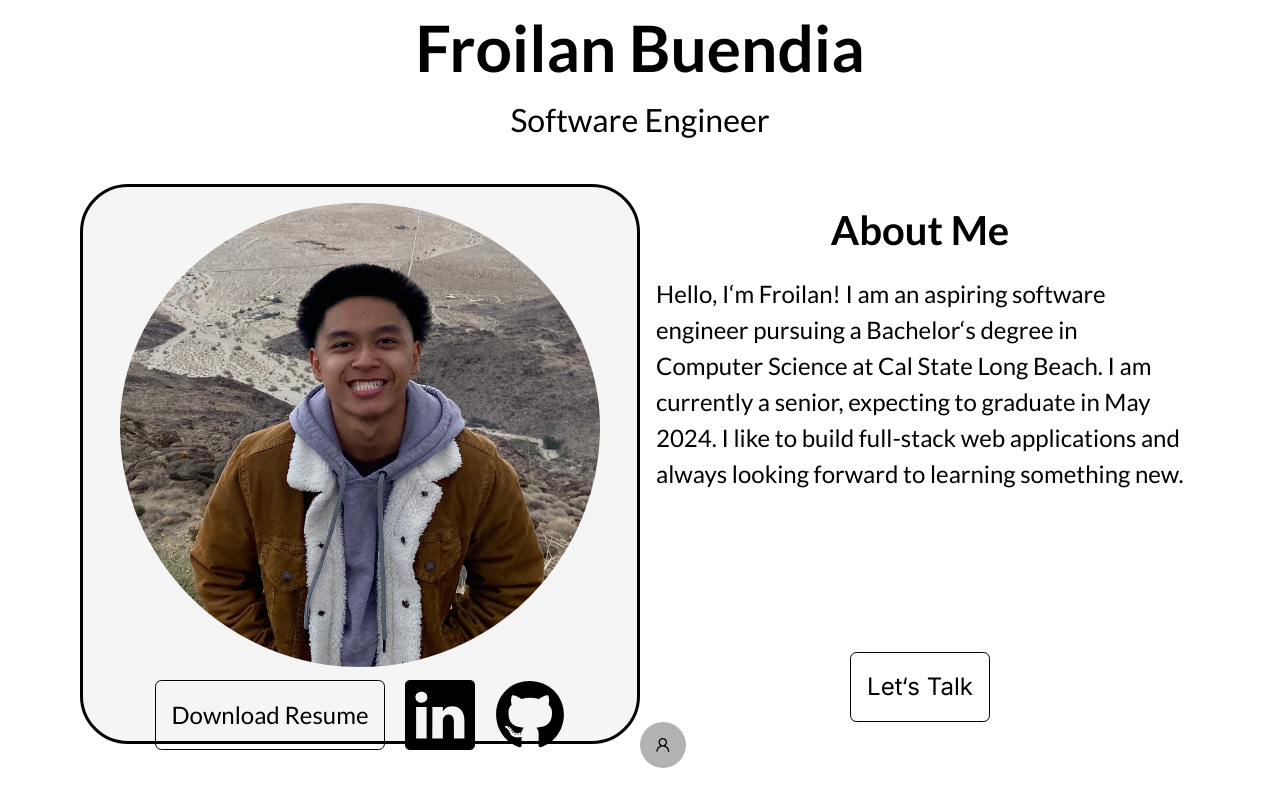
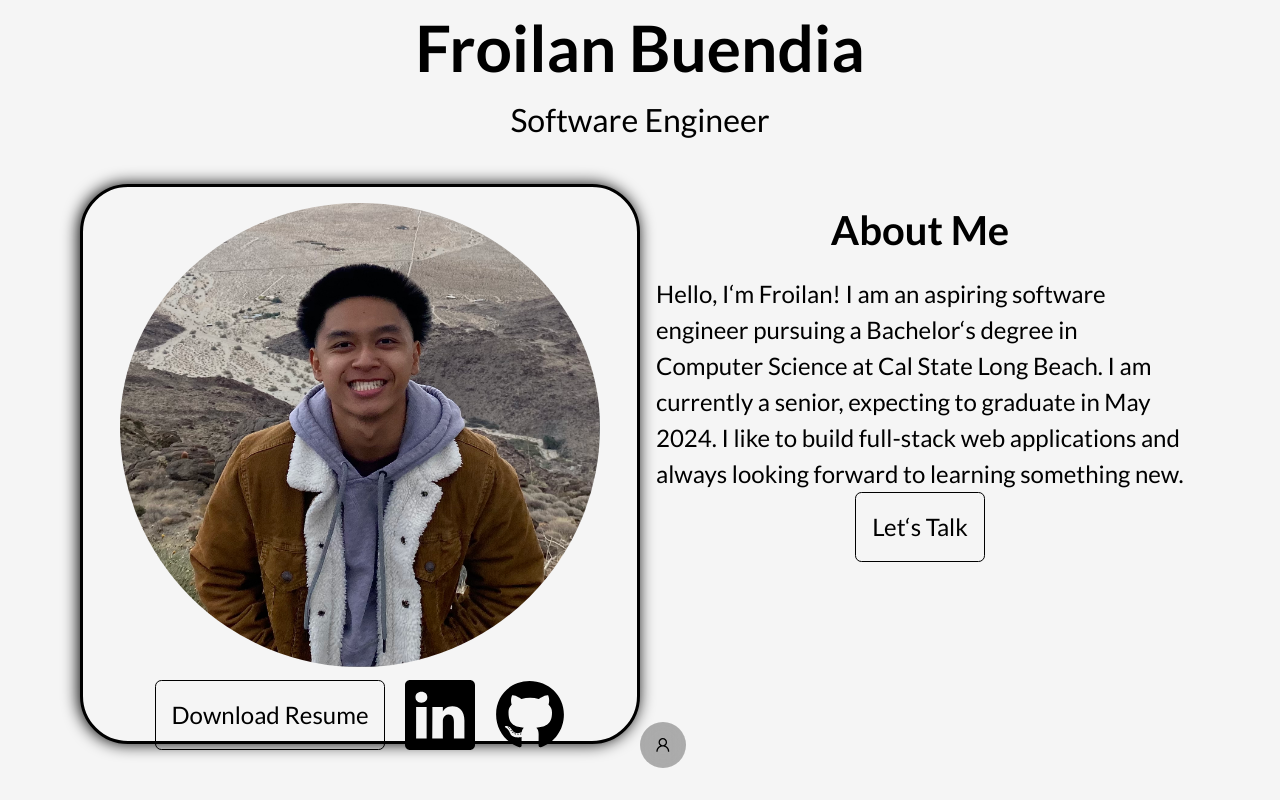
Before and after one commit to froilanbuendia/froilanbuendia, a Next.js app in the folder frontend/: page / in a window 1280 px wide. Built offline with nearby package versions, Linux system fonts and the light colour scheme.

Commit message:
drop shadow on box

```diff
--- a/frontend/app/globals.css
+++ b/frontend/app/globals.css
@@ -3,7 +3,7 @@
 @tailwind utilities;
 
 :root {
-  --background-color: #fff;
+  --background-color: #f5f5f5;
   --primary-text-color: #000;
   --transition: all 400ms ease;
 }
@@ -11,7 +11,7 @@
 @media (prefers-color-scheme: dark) {
   :root {
     --background-color: #000;
-    --primary-text-color: #fff;
+    --primary-text-color: #f5f5f5;
     --transition: all 400ms ease;
   }
 }
--- a/frontend/app/sections/header/about/About.tsx
+++ b/frontend/app/sections/header/about/About.tsx
@@ -8,11 +8,17 @@ export default function About() {
       <div className={AboutCSS.me}>
         <img src={Me.src} alt="" className={AboutCSS.meImg} />
         <div className={AboutCSS.icons}>
-          <a href="Resume.pdf" target="_blank" rel="noopener noreferrer">
-            <button type="button" className={AboutCSS.resume}>
+          <div>
+            <a
+              href="Resume.pdf"
+              target="_blank"
+              rel="noopener noreferrer"
+              className={AboutCSS.resume}
+            >
               Download Resume
-            </button>
-          </a>
+            </a>
+          </div>
+
           <a
             href="https://www.linkedin.com/in/froilan-buendia-97b602209/"
             target="_blank"
@@ -39,11 +45,11 @@ export default function About() {
           build full-stack web applications and always looking forward to
           learning something new.
         </div>
-        <a href="#contact" className={AboutCSS.contact}>
-          <button type="button" className={AboutCSS.contactBtn}>
+        <div className={AboutCSS.contact}>
+          <a href="#contact" className={AboutCSS.contactBtn}>
             Let&lsquo;s Talk
-          </button>
-        </a>
+          </a>
+        </div>
       </div>
     </div>
   );
--- a/frontend/app/sections/header/about/about.module.css
+++ b/frontend/app/sections/header/about/about.module.css
@@ -23,6 +23,7 @@
   height: 70vh;
   background-color: whitesmoke;
   border-radius: 3rem;
+  box-shadow: -0.1rem 0 1rem black;
 }
 
 .meImg {
@@ -43,11 +44,12 @@
   top: 40rem;
 }
 .resume {
+  display: flex;
   width: max-content;
   height: 100%;
   color: var(--primary-text-color);
+  border: 1px solid var(--primary-text-color);
   border-radius: 0.4rem;
-  border: 1px solid var(--primary-text-color);
   transition: var(--transition);
   padding: 1rem;
   background-color: var(--backgr);
@@ -74,19 +76,19 @@
   font-size: 24px;
 }
 .contact {
-  padding-top: 10rem;
   display: flex;
   justify-content: center;
 }
 
 .contactBtn {
-  width: max-content;
-  height: 100%;
+  /* display: flex;
+  justify-content: center; */
   color: var(--primary-text-color);
   border-radius: 0.4rem;
   border: 1px solid var(--primary-text-color);
   transition: var(--transition);
   padding: 1rem;
   background-color: var(--backgr);
+  font-family: "Lato";
   font-size: 24px;
 }
```
